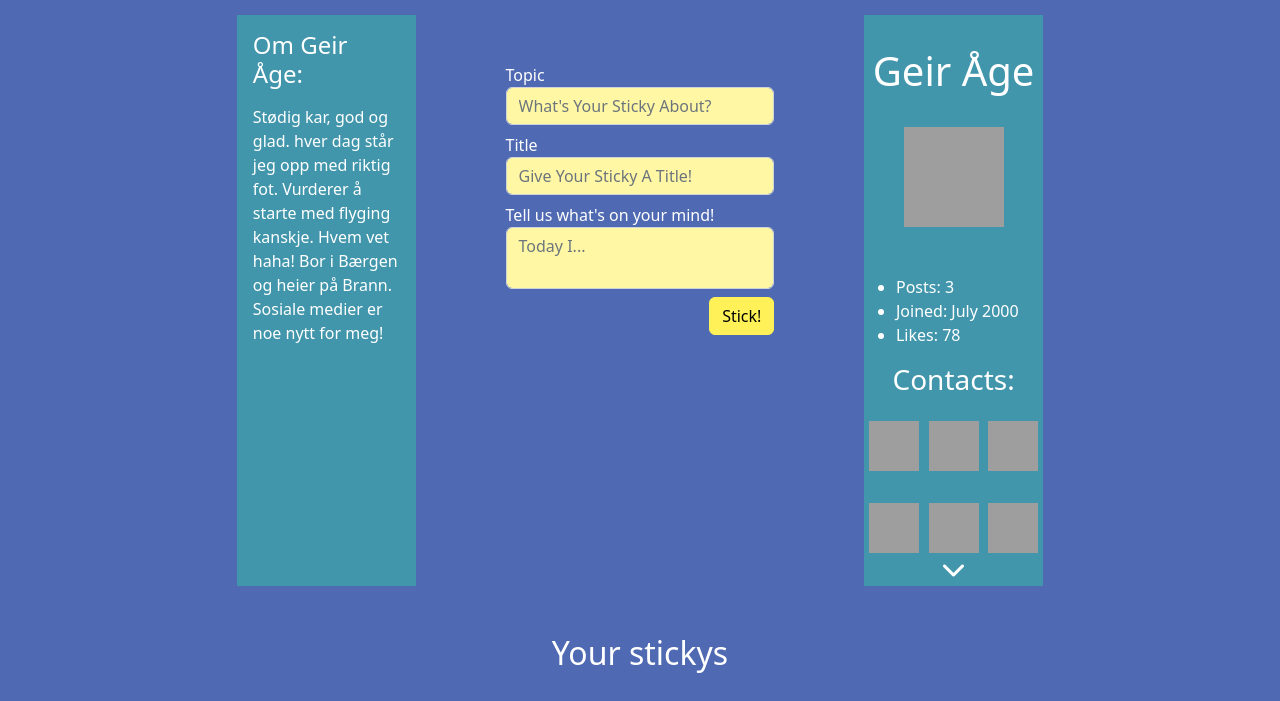
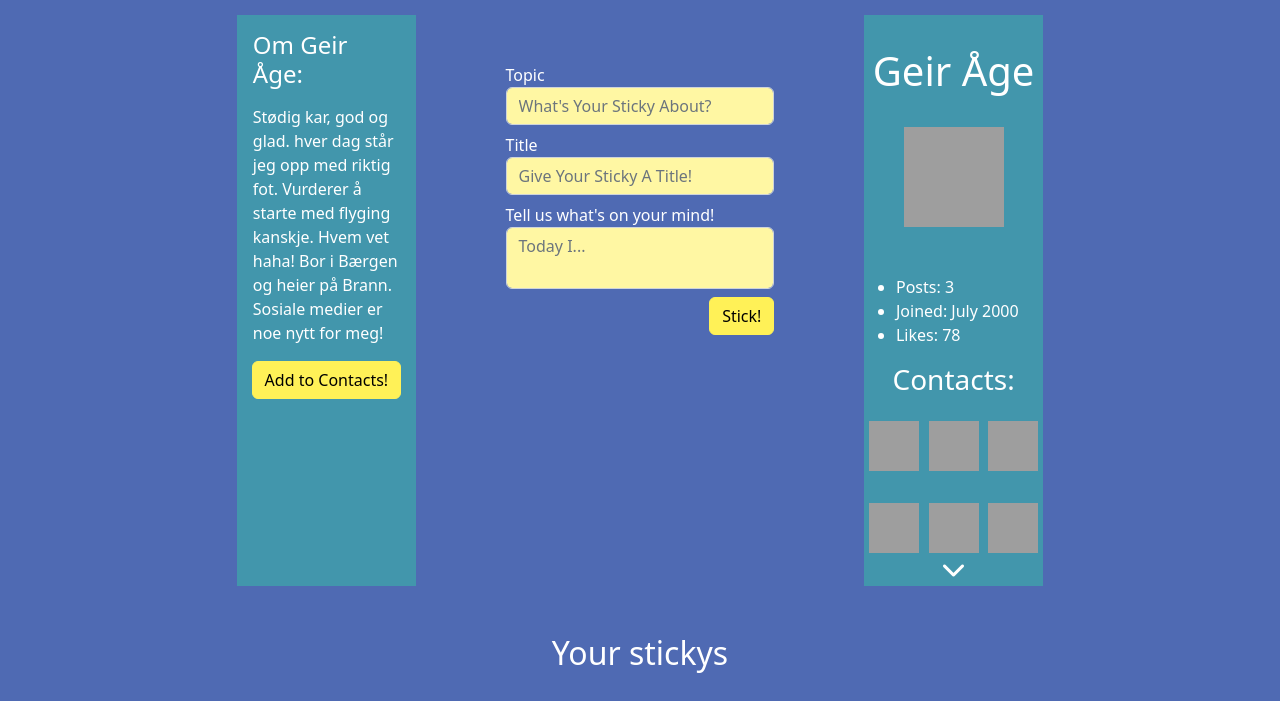
Before and after one commit to Thundeee/bootstrapsass, a website: page Profile.html in a window 1280 px wide. Shown: the part 85-786 px from the top of the page. Drawn offline with nearby package versions, Linux system fonts and the light colour scheme; grey boxes are pictures that could not be loaded.

Commit message:
updateded readme + added add button

```diff
--- a/Profile.html
+++ b/Profile.html
@@ -65,6 +65,7 @@
 <div class="sidePanel bg-secondary">
   <h4 id="bio">Om Geir Åge:</h4>
   <p id="bio">Stødig kar, god og glad. hver dag står jeg opp med riktig fot. Vurderer å starte med flyging kanskje. Hvem vet haha! Bor i Bærgen og heier på Brann. Sosiale medier er noe nytt for meg!</p>
+  <button type="submit" class="btn btn-primary d-flex" style="margin: auto;">Add to Contacts!</button>
 </div>
 
 
```
Also changed, not shown: README.md.
